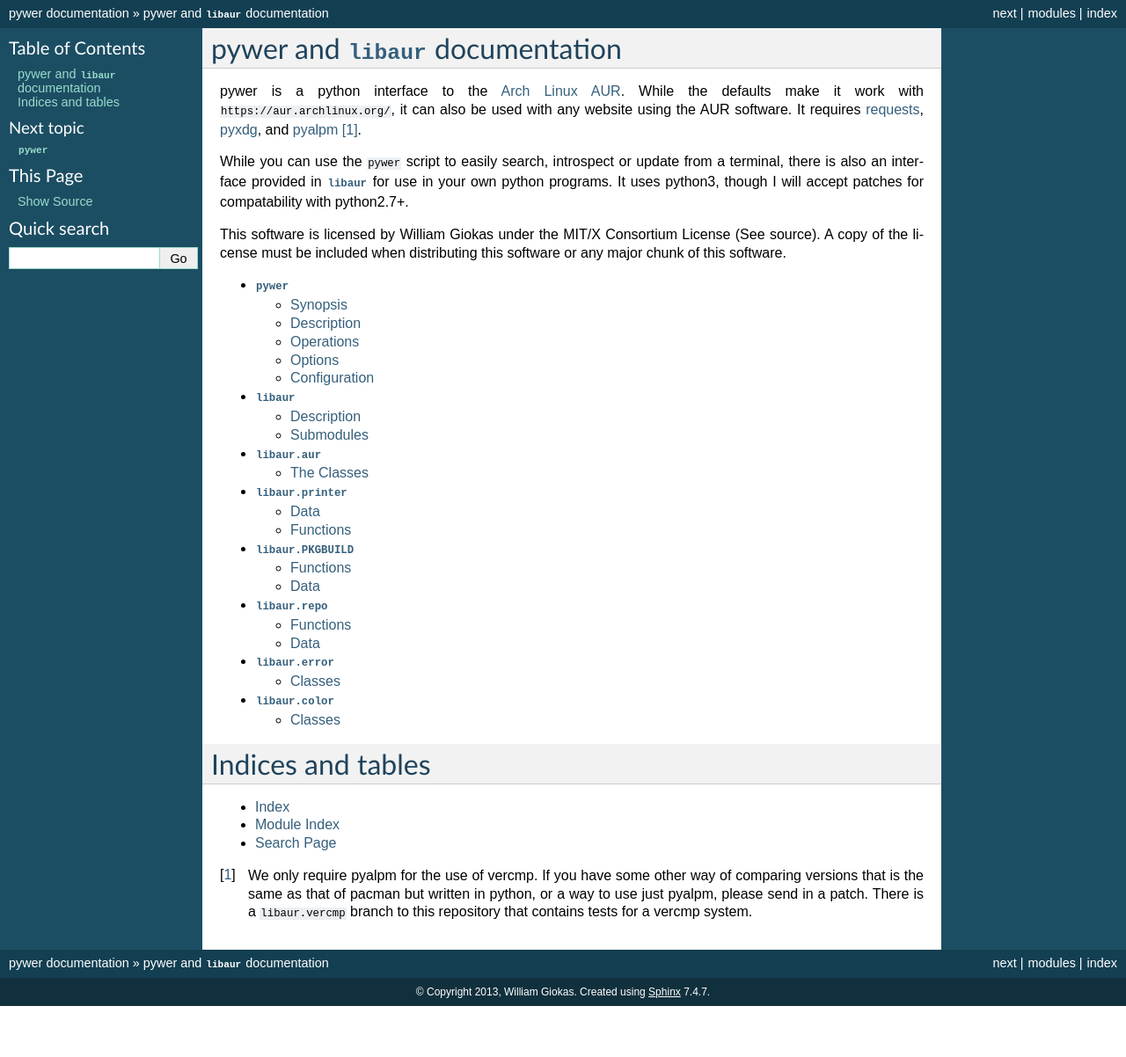
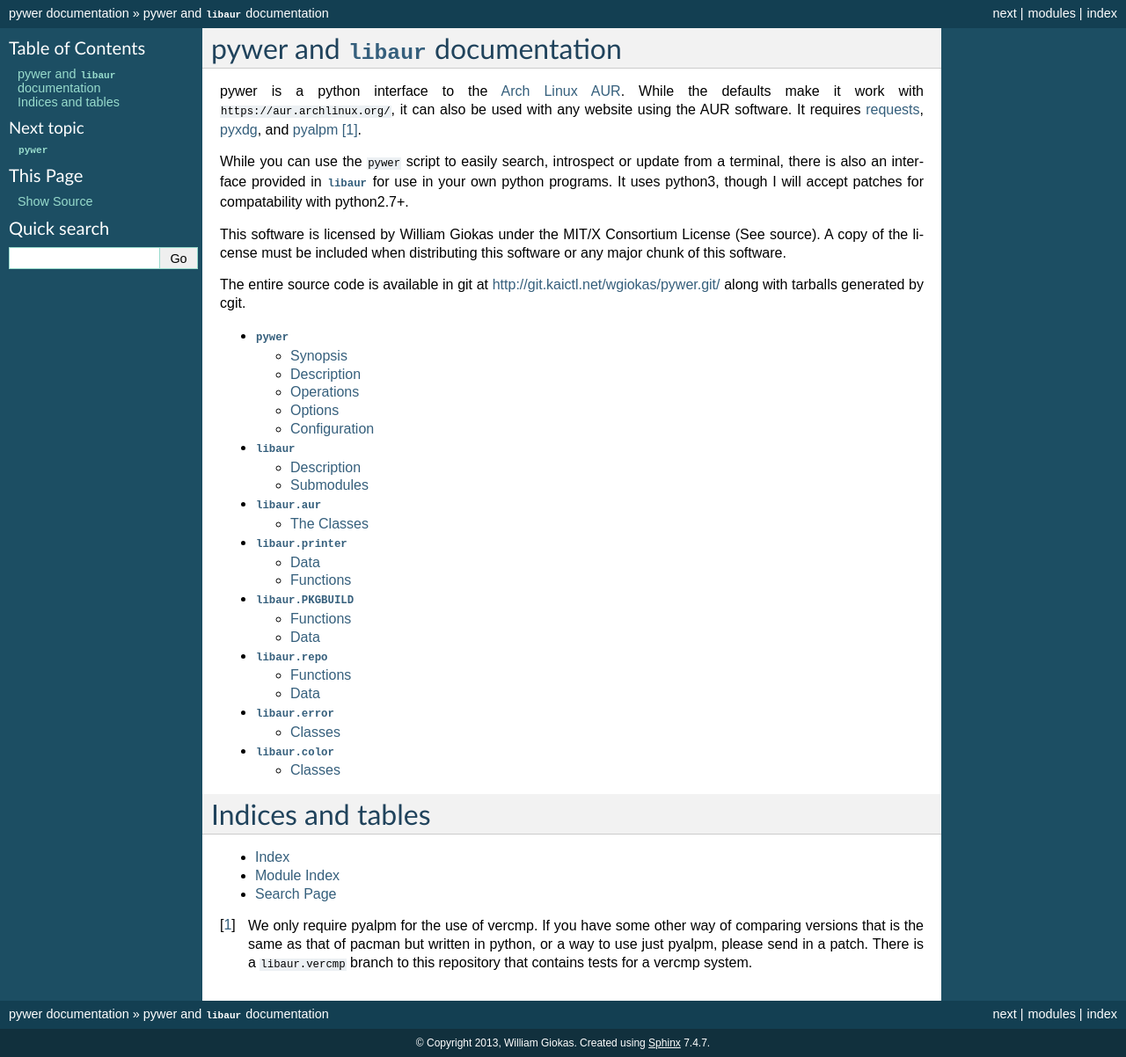
Before and after one commit to KaiSforza/pywer, a Sphinx documentation site: the page built from doc/index.rst, in a window 1280 px wide. Shown: the whole page at 88% size. Built offline with Sphinx 7.4.7, drawn with Linux system fonts in a browser that asks for light colours; before the commit the page ends 1144 px from its top, so only the background shows below that.

Commit message:
doc: Point to git repository
For some reason sphinx is being picky about what to include in _modules,
so we'll just link to the *real* source.

```diff
--- a/doc/index.rst
+++ b/doc/index.rst
@@ -39,6 +39,10 @@
 License (See source). A copy of the license must be included when
 distributing this software or any major chunk of this software.
 
+The entire source code is available in git at
+http://git.kaictl.net/wgiokas/pywer.git/ along with tarballs generated by
+cgit.
+
 .. _Arch Linux AUR: https://aur.archlinux.org/
 .. _requests: http://python-requests.org
 .. _pyxdg: http://freedesktop.org/Software/pyxdg
```
